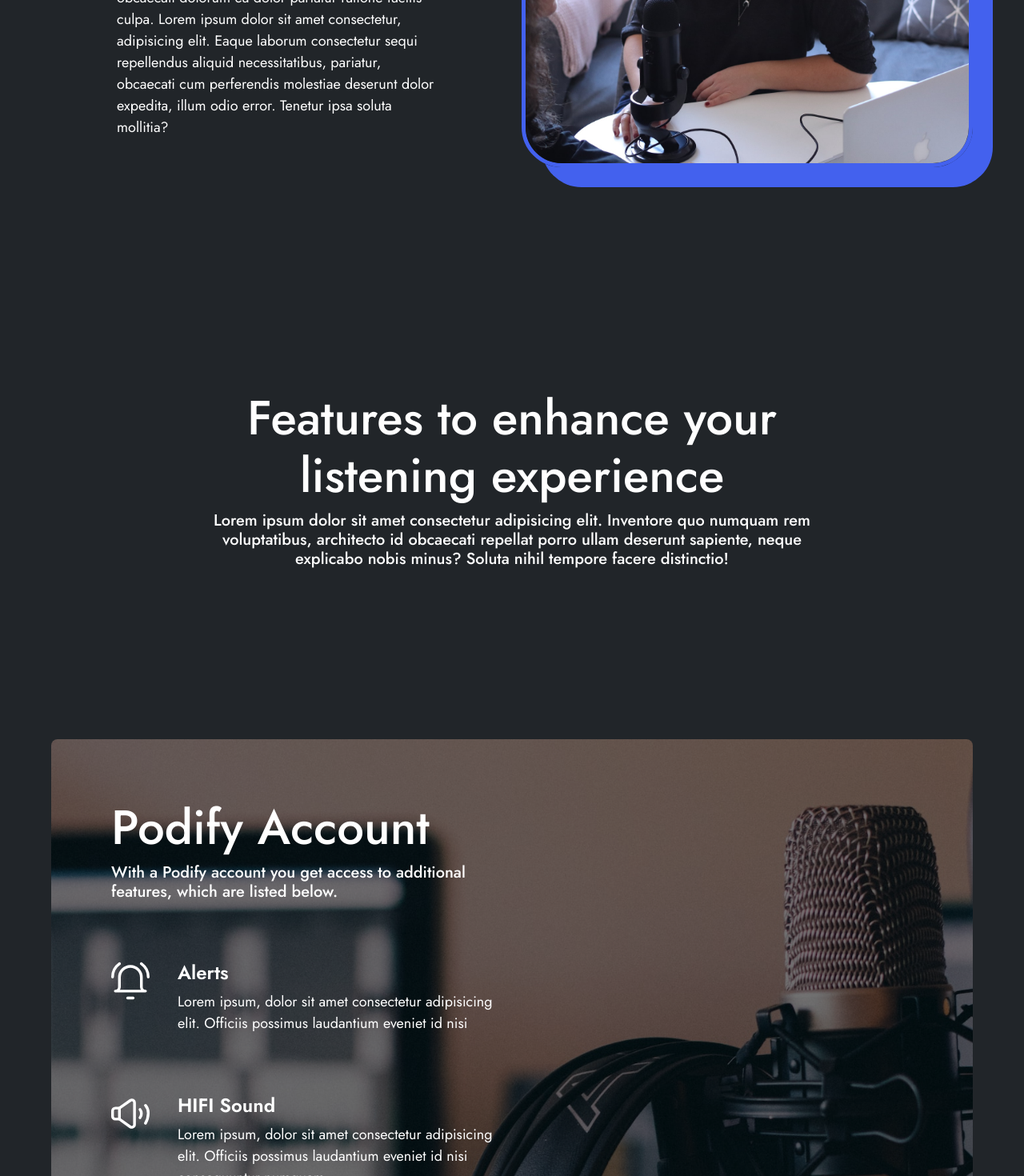
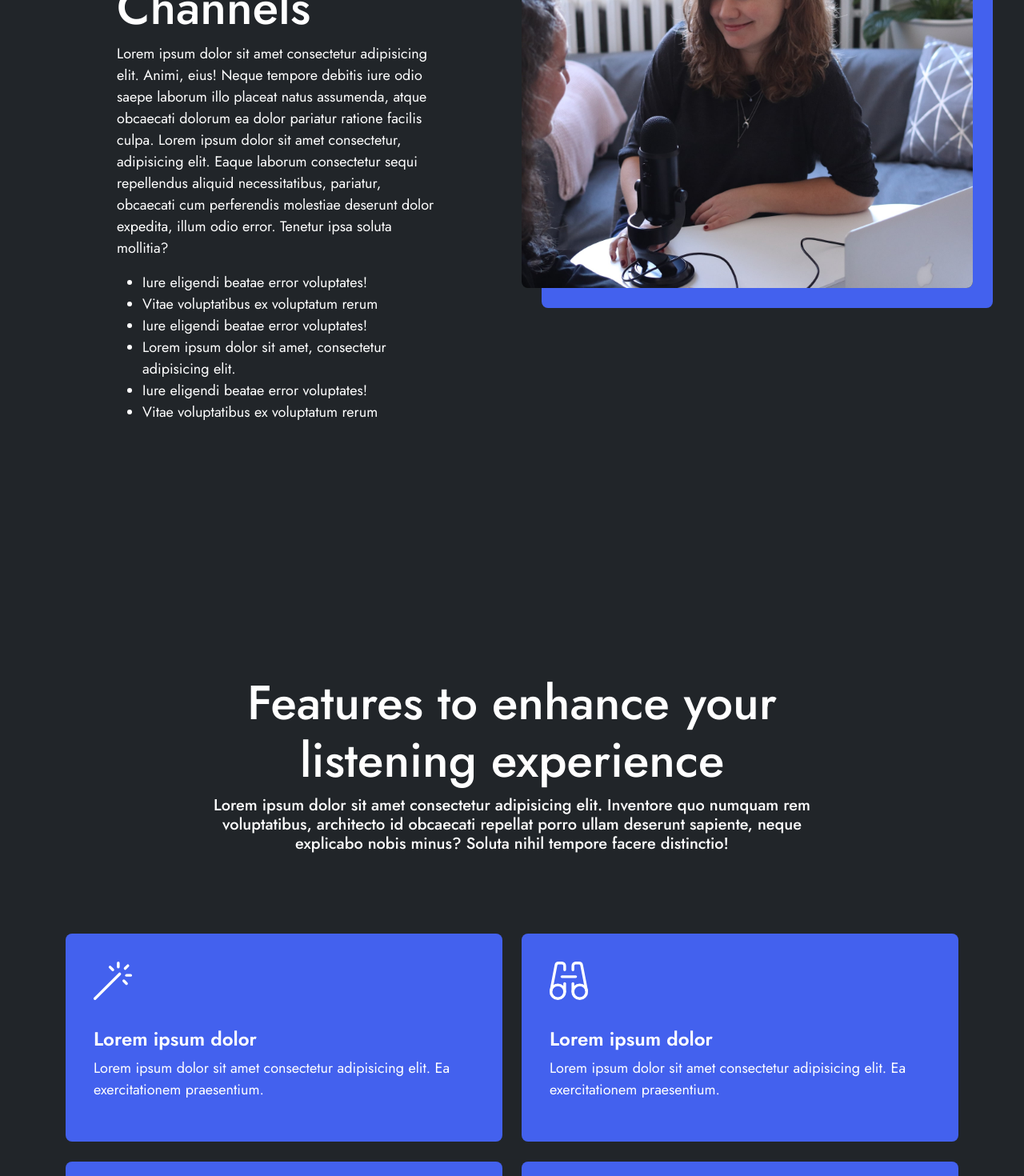
Before and after one commit to Jabser/Podify, a React (Create React App) app: page / in a window 1280 px wide. Shown: the part 2313-3783 px from the top of the page at 80% size. Built offline with nearby package versions, Linux system fonts and the light colour scheme.

Commit message:
HomeInfo - UI/Feature complete

```diff
--- a/src/components/home/HomeInfo.js
+++ b/src/components/home/HomeInfo.js
@@ -16,9 +16,12 @@ class HomeInfo extends Component {
               </div>
               <div className="col-md-6 text-box">
                 <div>
-                  <h2>Heading</h2>
+                  <h2>Episodes</h2>
                   <p>
                     Lorem ipsum dolor sit amet consectetur adipisicing elit. Animi, eius! Neque tempore debitis iure odio saepe laborum illo placeat natus assumenda, atque obcaecati dolorum ea dolor pariatur ratione facilis culpa. Lorem ipsum dolor sit amet consectetur, adipisicing elit. Eaque laborum consectetur sequi repellendus aliquid necessitatibus, pariatur, obcaecati cum perferendis molestiae deserunt dolor expedita, illum odio error. Tenetur ipsa soluta mollitia?
+                  </p>
+                  <p>
+                    Lorem ipsum dolor sit amet consectetur adipisicing elit. Animi, eius! Neque tempore debitis iure odio saepe laborum illo placeat natus assumenda, atque obcaecati dolorum ea dolor pariatur ratione facilis culpa. Lorem ipsum dolor sit amet consectetur.
                   </p>
                 </div>
               </div>
@@ -31,9 +34,31 @@ class HomeInfo extends Component {
             <div className="row">
               <div className="col-md-6 text-box">
                 <div>
-                  <h2>Heading</h2>
+                  <h2>Channels</h2>
                   <p>
                     Lorem ipsum dolor sit amet consectetur adipisicing elit. Animi, eius! Neque tempore debitis iure odio saepe laborum illo placeat natus assumenda, atque obcaecati dolorum ea dolor pariatur ratione facilis culpa. Lorem ipsum dolor sit amet consectetur, adipisicing elit. Eaque laborum consectetur sequi repellendus aliquid necessitatibus, pariatur, obcaecati cum perferendis molestiae deserunt dolor expedita, illum odio error. Tenetur ipsa soluta mollitia?
+                  </p>
+                  <p>
+                    <ul>
+                      <li>
+                        Iure eligendi beatae error voluptates!
+                      </li>
+                      <li>
+                        Vitae voluptatibus ex voluptatum rerum
+                      </li>
+                      <li>
+                        Iure eligendi beatae error voluptates!
+                      </li>
+                      <li>
+                        Lorem ipsum dolor sit amet, consectetur adipisicing elit.
+                      </li>
+                      <li>
+                        Iure eligendi beatae error voluptates!
+                      </li>
+                      <li>
+                        Vitae voluptatibus ex voluptatum rerum
+                      </li>
+                    </ul>
                   </p>
                 </div>
               </div>
@@ -44,7 +69,7 @@ class HomeInfo extends Component {
           </div>
         </section>
 
-        <section className='features'>
+        <section className="features">
           <div className="container">
             <div className="heading">
               <h2>Features to enhance your listening experience</h2>
@@ -54,10 +79,62 @@ class HomeInfo extends Component {
             </div>
             <div className="row">
               <div className="col-md-6">
-
+                <div className="card-feature">
+                  <svg xmlns="http://www.w3.org/2000/svg" viewBox="0 0 14 14" height="48" width="48"><g><line x1="0.5" y1="13.5" x2="9.5" y2="4.5" fill="none" stroke="#ffffff" stroke-linecap="round" stroke-linejoin="round"></line><line x1="11.5" y1="2.5" x2="12.5" y2="1.5" fill="none" stroke="#ffffff" stroke-linecap="round" stroke-linejoin="round"></line><line x1="9" y1="2" x2="9" y2="0.5" fill="none" stroke="#ffffff" stroke-linecap="round" stroke-linejoin="round"></line><line x1="12" y1="5" x2="13.5" y2="5" fill="none" stroke="#ffffff" stroke-linecap="round" stroke-linejoin="round"></line><line x1="11" y1="7" x2="12" y2="8" fill="none" stroke="#ffffff" stroke-linecap="round" stroke-linejoin="round"></line><line x1="6" y1="2" x2="7" y2="3" fill="none" stroke="#ffffff" stroke-linecap="round" stroke-linejoin="round"></line></g></svg>
+                  <h4>Lorem ipsum dolor</h4>
+                  <p>
+                    Lorem ipsum dolor sit amet consectetur adipisicing elit. Ea exercitationem praesentium.
+                  </p>
+                </div>
               </div>
               <div className="col-md-6">
-
+                <div className="card-feature">
+                  <svg xmlns="http://www.w3.org/2000/svg" viewBox="0 0 14 14" height="48" width="48"><g><circle cx="3" cy="11" r="2.5" fill="none" stroke="#ffffff" stroke-linecap="round" stroke-linejoin="round"></circle><path d="M5.5,3V1.5a1,1,0,0,0-1-1H3.32a1,1,0,0,0-1,.81L.55,10.5" fill="none" stroke="#ffffff" stroke-linecap="round" stroke-linejoin="round"></path><line x1="4.5" y1="5.5" x2="9.5" y2="5.5" fill="none" stroke="#ffffff" stroke-linecap="round" stroke-linejoin="round"></line><line x1="5.5" y1="8" x2="5.5" y2="11" fill="none" stroke="#ffffff" stroke-linecap="round" stroke-linejoin="round"></line><circle cx="11" cy="11" r="2.5" fill="none" stroke="#ffffff" stroke-linecap="round" stroke-linejoin="round"></circle><path d="M8.5,3V1.5a1,1,0,0,1,1-1h1.18a1,1,0,0,1,1,.81l1.79,9.19" fill="none" stroke="#ffffff" stroke-linecap="round" stroke-linejoin="round"></path><line x1="8.5" y1="8" x2="8.5" y2="11" fill="none" stroke="#ffffff" stroke-linecap="round" stroke-linejoin="round"></line></g></svg>
+                  <h4>Lorem ipsum dolor</h4>
+                  <p>
+                    Lorem ipsum dolor sit amet consectetur adipisicing elit. Ea exercitationem praesentium.
+                  </p>
+                </div>
+              </div>
+            </div>
+            <div className="row">
+              <div className="col-md-6">
+                <div className="card-feature">
+                  <svg xmlns="http://www.w3.org/2000/svg" viewBox="0 0 14 14" height="48" width="48"><g><rect x="0.5" y="3.5" width="10" height="10" rx="1" fill="none" stroke="#ffffff" stroke-linecap="round" stroke-linejoin="round"></rect><path d="M3.5.5h9a1,1,0,0,1,1,1v9" fill="none" stroke="#ffffff" stroke-linecap="round" stroke-linejoin="round"></path><g><line x1="5.5" y1="6" x2="5.5" y2="11" fill="none" stroke="#ffffff" stroke-linecap="round" stroke-linejoin="round"></line><line x1="8" y1="8.5" x2="3" y2="8.5" fill="none" stroke="#ffffff" stroke-linecap="round" stroke-linejoin="round"></line></g></g></svg>
+                  <h4>Lorem ipsum dolor</h4>
+                  <p>
+                    Lorem ipsum dolor sit amet consectetur adipisicing elit. Ea exercitationem praesentium.
+                  </p>
+                </div>
+              </div>
+              <div className="col-md-6">
+                <div className="card-feature">
+                  <svg xmlns="http://www.w3.org/2000/svg" viewBox="0 0 14 14" height="48" width="48"><g><path d="M7.5,9l-3,.54L5,6.5,10.73.79a1,1,0,0,1,1.42,0l1.06,1.06a1,1,0,0,1,0,1.42Z" fill="none" stroke="#ffffff" stroke-linecap="round" stroke-linejoin="round"></path><path d="M12,9.5v3a1,1,0,0,1-1,1H1.5a1,1,0,0,1-1-1V3a1,1,0,0,1,1-1h3" fill="none" stroke="#ffffff" stroke-linecap="round" stroke-linejoin="round"></path></g></svg>
+                  <h4>Lorem ipsum dolor</h4>
+                  <p>
+                    Lorem ipsum dolor sit amet consectetur adipisicing elit. Ea exercitationem praesentium.
+                  </p>
+                </div>
+              </div>
+            </div>
+            <div className="row">
+              <div className="col-md-6">
+                <div className="card-feature">
+                  <svg xmlns="http://www.w3.org/2000/svg" viewBox="0 0 14 14" height="48" width="48"><g><circle cx="8.5" cy="4" r="1" fill="none" stroke="#ffffff" stroke-linecap="round" stroke-linejoin="round"></circle><circle cx="4.5" cy="9.5" r="0.5" fill="none" stroke="#ffffff" stroke-linecap="round" stroke-linejoin="round"></circle><circle cx="4.5" cy="5.5" r="1" fill="none" stroke="#ffffff" stroke-linecap="round" stroke-linejoin="round"></circle><path d="M9.52,12.28a1,1,0,0,0-.65-.88A2,2,0,0,1,9.5,7.5h1.87a2,2,0,0,0,1.89-2.67A6.5,6.5,0,1,0,7.13,13.5a6.3,6.3,0,0,0,1.74-.24A.9.9,0,0,0,9.52,12.28Z" fill="none" stroke="#ffffff" stroke-linecap="round" stroke-linejoin="round"></path></g></svg>
+                  <h4>Lorem ipsum dolor</h4>
+                  <p>
+                    Lorem ipsum dolor sit amet consectetur adipisicing elit. Ea exercitationem praesentium.
+                  </p>
+                </div>
+              </div>
+              <div className="col-md-6">
+                <div className="card-feature">
+                  <svg xmlns="http://www.w3.org/2000/svg" viewBox="0 0 14 14" height="48" width="48"><g><polyline points="0.5 7 7 0.5 13.5 7" fill="none" stroke="#ffffff" stroke-linecap="round" stroke-linejoin="round"></polyline><polyline points="2.5 8.5 2.5 13.5 11.5 13.5 11.5 8.5" fill="none" stroke="#ffffff" stroke-linecap="round" stroke-linejoin="round"></polyline></g></svg>
+                  <h4>Lorem ipsum dolor</h4>
+                  <p>
+                    Lorem ipsum dolor sit amet consectetur adipisicing elit. Ea exercitationem praesentium.
+                  </p>
+                </div>
               </div>
             </div>
           </div>
--- a/src/sass/home.scss
+++ b/src/sass/home.scss
@@ -166,6 +166,27 @@
       font-size: 18px;
     }
 
+    &.features {
+      .heading {
+        margin-bottom: 100px;
+      }
+
+      .card-feature {
+        padding: 35px;
+        border-radius: 8px;
+        background-color: $c-cta;
+        margin-bottom: 25px;
+
+        svg {
+          margin-bottom: 35px;
+        }
+
+        h4 {
+          font-weight: 600;
+        }
+      }
+    }
+
     .container-fluid {
       padding: 0 5%;
 
@@ -189,9 +210,9 @@
       }
 
       .img-border {
-        border: 5px solid $c-cta;
-        border-radius: 50px;
+        border-radius: 8px;
         box-shadow: 25px 25px 0px $c-cta;
+        align-items: center;
       }
 
       /* Image glow effect */
```
